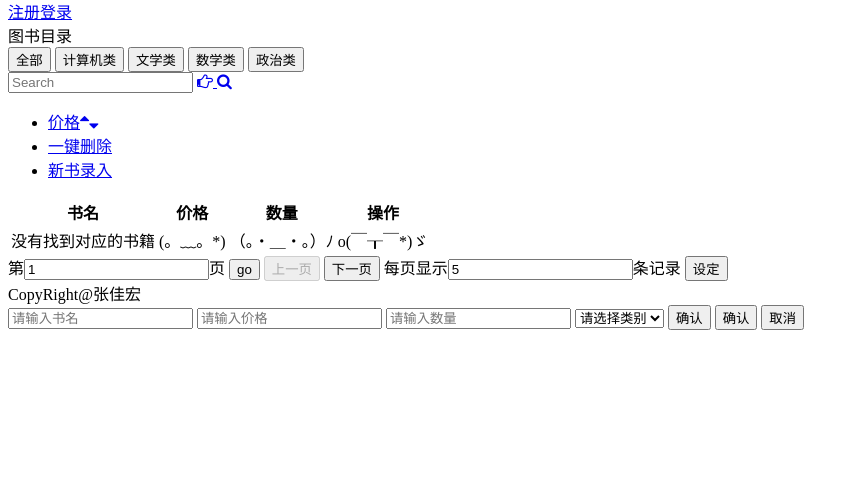
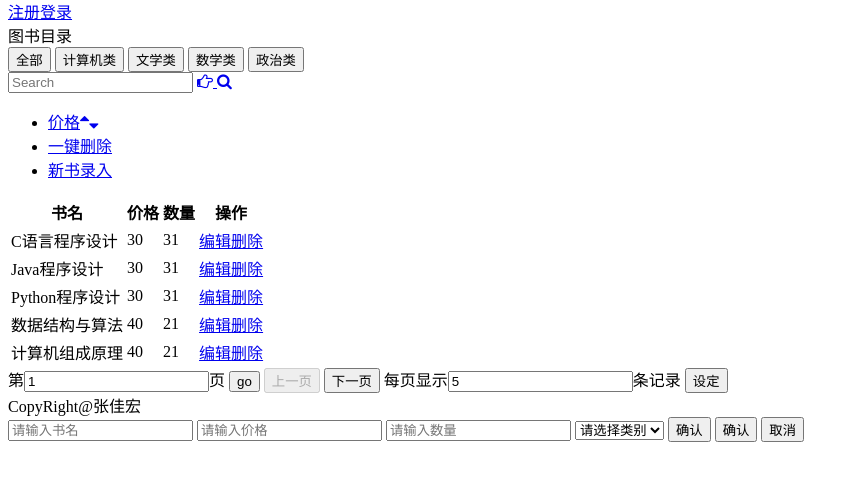
Before and after one commit to ChandlerCheung/ChandlerCheung.github.io, a plain HTML site: page index.html in a window 1280 px wide. Shown: the part 51-532 px from the top of the page, without its empty margins (0-859 px from the left). Drawn offline with Linux system fonts and the light colour scheme.

Commit message:
Update index.html

```diff
--- a/index.html
+++ b/index.html
@@ -197,7 +197,7 @@
                 category: "政治类"
             }
         ]
-        /* localStorage.setItem("book-data", JSON.stringify(initialData)) */
+        localStorage.setItem("book-data", JSON.stringify(initialData))
         let data = localStorage.getItem('book-data')
         const arr = data ? JSON.parse(data) : []
         render()
```
